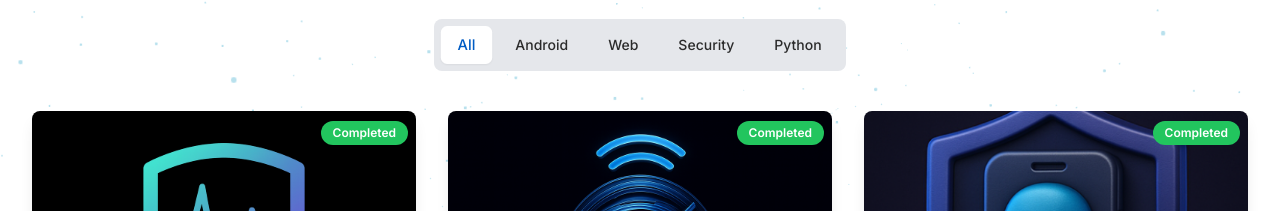
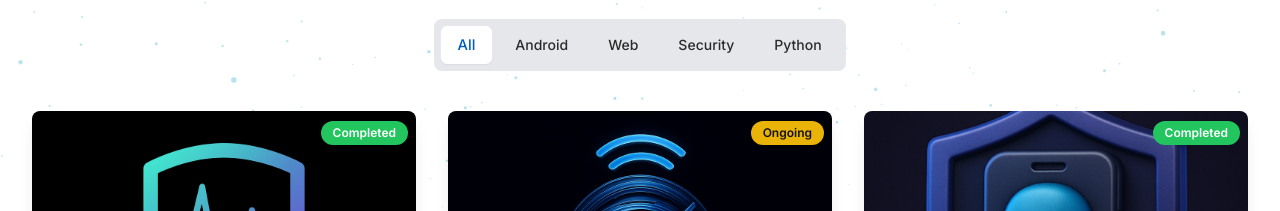
Before and after one commit to DhruvAthaide/PortfolioWebsite, a React (Vite) app: page /projects in a window 1280 px wide. Shown: the part 189-400 px from the top of the page. Built offline with nearby package versions, Linux system fonts and the light colour scheme; no server answers.

Commit message:
Updated NoSurveil Status

```diff
--- a/src/data/projects.ts
+++ b/src/data/projects.ts
@@ -35,7 +35,7 @@ export const projects: Project[] = [
     image: '/images/projects-dc-nosurveil.png',
     technologies: ['Kotlin','XML','Android Studio'],
     playstore: 'https://play.google.com/store/apps/details?id=com.deepcytes.nosurveil',
-    status: 'completed',
+    status: 'ongoing',
     longDescription: 'NoSurveil is an advanced anti-surveillance Android application built for Deepcytes Cyber Labs (UK) and its built to identify physical stalking and covert tracking threats. It uses heuristic spatial-temporal analysis to correlate a user\'s movement with nearby devices, detecting persistent following patterns rather than simple proximity. The app combines real-time BLE scanning, local-first data processing, and visual threat reporting to surface potential trackers while preserving user privacy.',
     features: [
       'Heuristic following detection via movement correlation',
```
